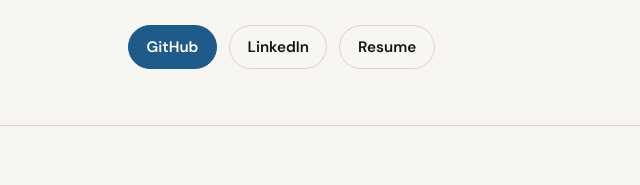
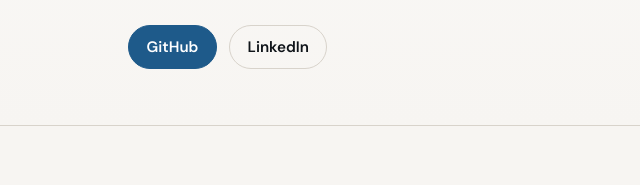
Before and after one commit to reesewesterhoff/reesewesterhoff.github.io, a website built with Vite: page index.html in a window 1280 px wide. Shown: the part 300-485 px from the top of the page, 0-640 px from the left. Built offline with nearby package versions, Linux system fonts and the light colour scheme.

Commit message:
remove resume link for test

```diff
--- a/index.html
+++ b/index.html
@@ -61,7 +61,6 @@
           <div class="hero-actions">
             <a class="button button--primary" href="https://github.com/reesewesterhoff" target="_blank" rel="noopener noreferrer">GitHub</a>
             <a class="button button--secondary" href="https://www.linkedin.com/in/reese-westerhoff-1ab3aa170/" target="_blank" rel="noopener noreferrer">LinkedIn</a>
-            <a class="button button--secondary" href="https://docs.google.com/document/d/1-X5IuDps5pz4_ENUU4Pcl8ce5WySn0XlQjc2GlCOLPI/edit?usp=sharing" target="_blank" rel="noopener noreferrer">Resume</a>
           </div>
         </div>
       </section>
```
